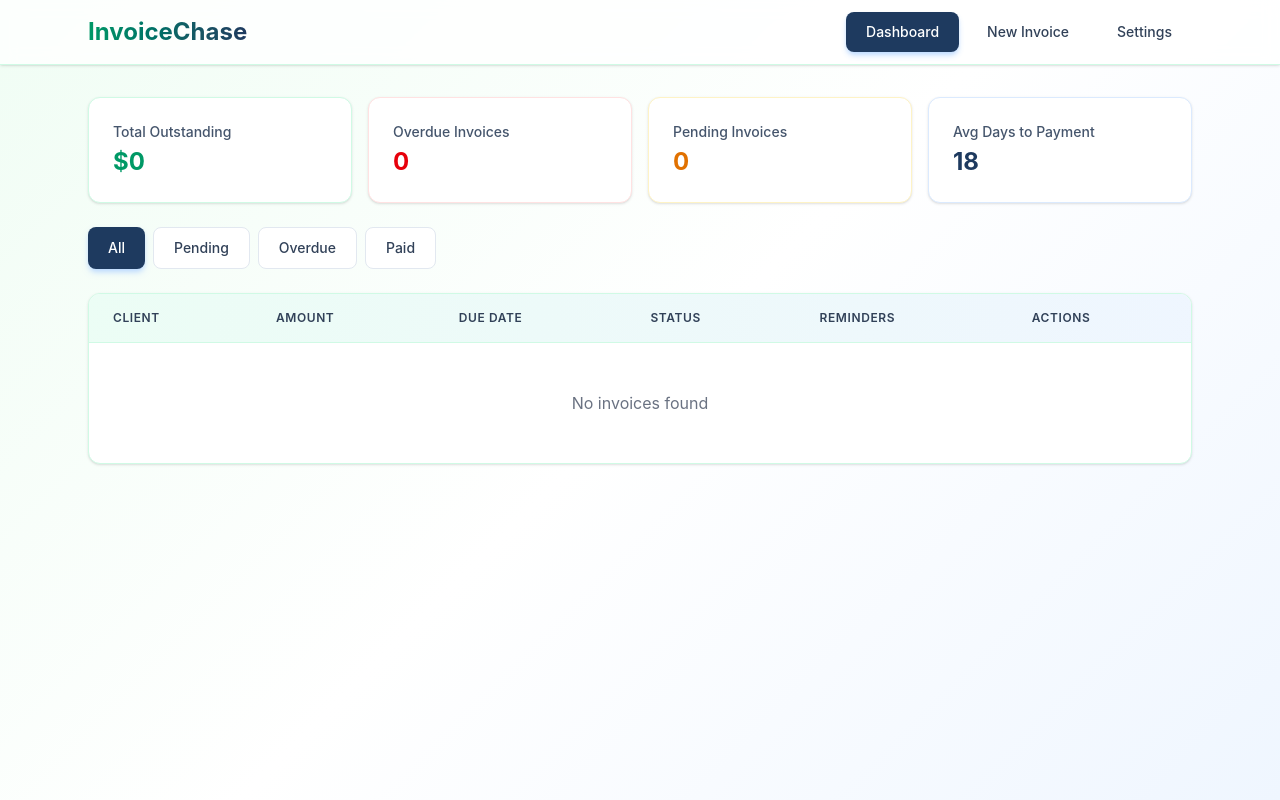
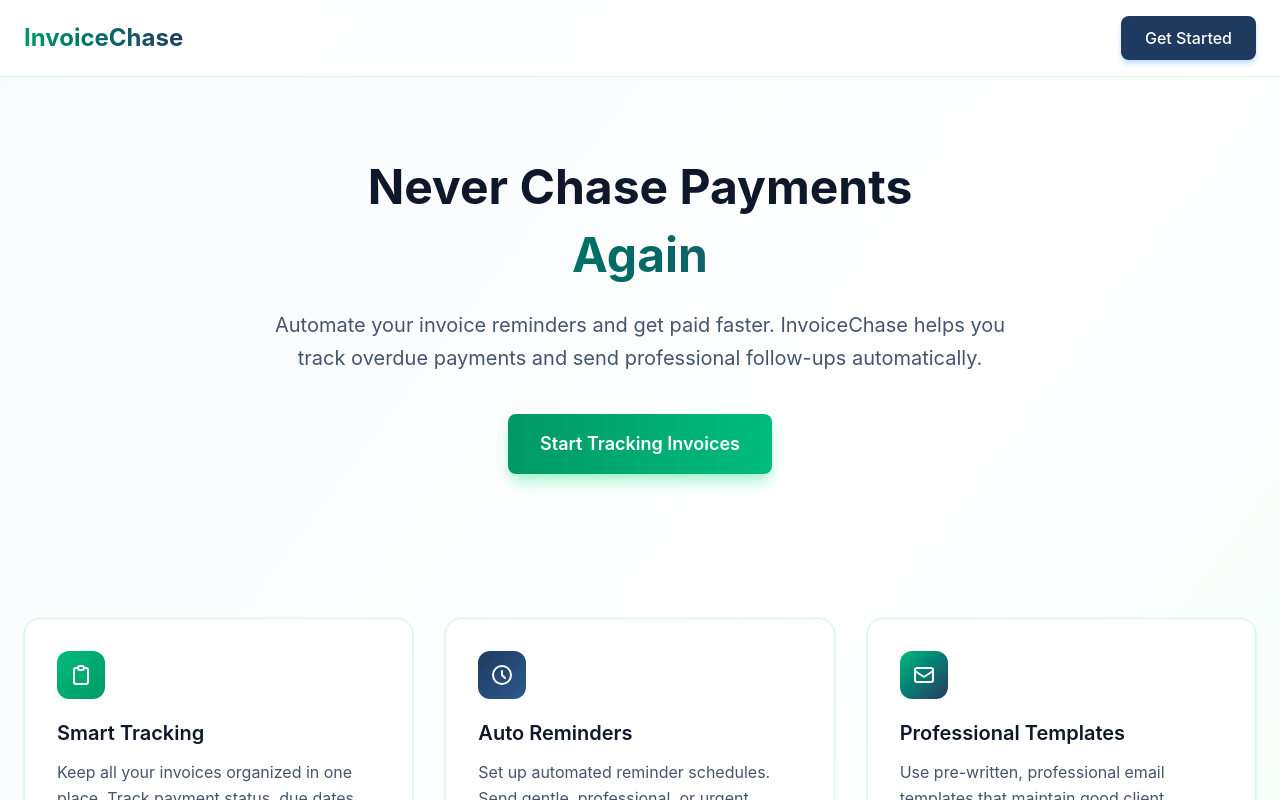
Before and after one commit to null-shot-apps/invoice-chase, a Next.js app in the folder packages/new-web-app-room/: page / in a window 1280 px wide. Built offline with nearby package versions, Linux system fonts and the light colour scheme.

Commit message:
AI chat session: Updated code and files

```diff
--- /dev/null
+++ b/packages/new-web-app-room/src/app/dashboard/page.tsx
@@ -0,0 +1,63 @@
+'use client';
+
+import { useState } from 'react';
+import Dashboard from '@/components/Dashboard';
+import InvoiceForm from '@/components/InvoiceForm';
+import ReminderSettings from '@/components/ReminderSettings';
+import Link from 'next/link';
+
+export default function DashboardPage() {
+  const [activeTab, setActiveTab] = useState<'dashboard' | 'new-invoice' | 'settings'>('dashboard');
+
+  return (
+    <div className="min-h-screen max-h-screen overflow-y-auto">
+      <nav className="bg-white/80 backdrop-blur-sm border-b border-emerald-100 shadow-sm">
+        <div className="max-w-6xl mx-auto px-6">
+          <div className="flex items-center justify-between h-16">
+            <Link href="/" className="text-2xl font-bold bg-gradient-to-r from-emerald-600 to-[#1e3a5f] bg-clip-text text-transparent hover:opacity-80 transition-opacity">
+              InvoiceChase
+            </Link>
+            <div className="flex gap-2">
+              <button
+                onClick={() => setActiveTab('dashboard')}
+                className={`px-5 py-2.5 text-sm font-medium rounded-lg transition-all duration-200 ${
+                  activeTab === 'dashboard'
+                    ? 'bg-[#1e3a5f] text-white shadow-md shadow-blue-200'
+                    : 'text-slate-700 hover:bg-emerald-50 hover:text-emerald-700'
+                }`}
+              >
+                Dashboard
+              </button>
+              <button
+                onClick={() => setActiveTab('new-invoice')}
+                className={`px-5 py-2.5 text-sm font-medium rounded-lg transition-all duration-200 ${
+                  activeTab === 'new-invoice'
+                    ? 'bg-[#1e3a5f] text-white shadow-md shadow-blue-200'
+                    : 'text-slate-700 hover:bg-emerald-50 hover:text-emerald-700'
+                }`}
+              >
+                New Invoice
+              </button>
+              <button
+                onClick={() => setActiveTab('settings')}
+                className={`px-5 py-2.5 text-sm font-medium rounded-lg transition-all duration-200 ${
+                  activeTab === 'settings'
+                    ? 'bg-[#1e3a5f] text-white shadow-md shadow-blue-200'
+                    : 'text-slate-700 hover:bg-emerald-50 hover:text-emerald-700'
+                }`}
+              >
+                Settings
+              </button>
+            </div>
+          </div>
+        </div>
+      </nav>
+
+      <main className="max-w-6xl mx-auto px-6 py-8">
+        {activeTab === 'dashboard' && <Dashboard />}
+        {activeTab === 'new-invoice' && <InvoiceForm />}
+        {activeTab === 'settings' && <ReminderSettings />}
+      </main>
+    </div>
+  );
+}
--- a/packages/new-web-app-room/src/app/page.tsx
+++ b/packages/new-web-app-room/src/app/page.tsx
@@ -1,60 +1,134 @@
 'use client';
 
-import { useState } from 'react';
-import Dashboard from '@/components/Dashboard';
-import InvoiceForm from '@/components/InvoiceForm';
-import ReminderSettings from '@/components/ReminderSettings';
+import Link from 'next/link';
 
-export default function InvoiceChase() {
-  const [activeTab, setActiveTab] = useState<'dashboard' | 'new-invoice' | 'settings'>('dashboard');
+export default function LandingPage() {
+  return (
+    <div className="min-h-screen bg-gradient-to-br from-slate-50 via-white to-emerald-50">
+      {/* Header */}
+      <header className="border-b border-emerald-100 bg-white/80 backdrop-blur-sm">
+        <div className="max-w-7xl mx-auto px-6 py-4 flex items-center justify-between">
+          <h1 className="text-2xl font-bold bg-gradient-to-r from-emerald-600 to-[#1e3a5f] bg-clip-text text-transparent">
+            InvoiceChase
+          </h1>
+          <Link
+            href="/dashboard"
+            className="px-6 py-2.5 bg-[#1e3a5f] text-white rounded-lg font-medium hover:bg-[#152d47] transition-colors shadow-md shadow-blue-200"
+          >
+            Get Started
+          </Link>
+        </div>
+      </header>
 
-  return (
-    <div className="min-h-screen max-h-screen overflow-y-auto">
-      <nav className="bg-white/80 backdrop-blur-sm border-b border-emerald-100 shadow-sm">
-        <div className="max-w-6xl mx-auto px-6">
-          <div className="flex items-center justify-between h-16">
-            <h1 className="text-2xl font-bold bg-gradient-to-r from-emerald-600 to-[#1e3a5f] bg-clip-text text-transparent">InvoiceChase</h1>
-            <div className="flex gap-2">
-              <button
-                onClick={() => setActiveTab('dashboard')}
-                className={`px-5 py-2.5 text-sm font-medium rounded-lg transition-all duration-200 ${
-                  activeTab === 'dashboard'
-                    ? 'bg-[#1e3a5f] text-white shadow-md shadow-blue-200'
-                    : 'text-slate-700 hover:bg-emerald-50 hover:text-emerald-700'
-                }`}
-              >
-                Dashboard
-              </button>
-              <button
-                onClick={() => setActiveTab('new-invoice')}
-                className={`px-5 py-2.5 text-sm font-medium rounded-lg transition-all duration-200 ${
-                  activeTab === 'new-invoice'
-                    ? 'bg-[#1e3a5f] text-white shadow-md shadow-blue-200'
-                    : 'text-slate-700 hover:bg-emerald-50 hover:text-emerald-700'
-                }`}
-              >
-                New Invoice
-              </button>
-              <button
-                onClick={() => setActiveTab('settings')}
-                className={`px-5 py-2.5 text-sm font-medium rounded-lg transition-all duration-200 ${
-                  activeTab === 'settings'
-                    ? 'bg-[#1e3a5f] text-white shadow-md shadow-blue-200'
-                    : 'text-slate-700 hover:bg-emerald-50 hover:text-emerald-700'
-                }`}
-              >
-                Settings
-              </button>
+      {/* Hero Section */}
+      <section className="max-w-7xl mx-auto px-6 py-20 text-center">
+        <div className="max-w-3xl mx-auto">
+          <h2 className="text-5xl font-bold text-slate-900 mb-6 leading-tight">
+            Never Chase Payments
+            <span className="block mt-2 bg-gradient-to-r from-emerald-600 to-[#1e3a5f] bg-clip-text text-transparent">
+              Again
+            </span>
+          </h2>
+          <p className="text-xl text-slate-600 mb-10 leading-relaxed">
+            Automate your invoice reminders and get paid faster. InvoiceChase helps you track overdue payments and send professional follow-ups automatically.
+          </p>
+          <Link
+            href="/dashboard"
+            className="inline-block px-8 py-4 bg-gradient-to-r from-emerald-600 to-emerald-500 text-white rounded-lg font-semibold text-lg hover:from-emerald-700 hover:to-emerald-600 transition-all shadow-lg shadow-emerald-200 hover:shadow-xl hover:shadow-emerald-300 transform hover:-translate-y-0.5"
+          >
+            Start Tracking Invoices
+          </Link>
+        </div>
+      </section>
+
+      {/* Features Section */}
+      <section className="max-w-7xl mx-auto px-6 py-16">
+        <div className="grid md:grid-cols-3 gap-8">
+          {/* Feature 1 */}
+          <div className="bg-white rounded-2xl p-8 shadow-sm border border-emerald-100 hover:shadow-md transition-shadow">
+            <div className="w-12 h-12 bg-gradient-to-br from-emerald-500 to-emerald-600 rounded-xl flex items-center justify-center mb-5">
+              <svg className="w-6 h-6 text-white" fill="none" stroke="currentColor" viewBox="0 0 24 24">
+                <path strokeLinecap="round" strokeLinejoin="round" strokeWidth={2} d="M9 5H7a2 2 0 00-2 2v12a2 2 0 002 2h10a2 2 0 002-2V7a2 2 0 00-2-2h-2M9 5a2 2 0 002 2h2a2 2 0 002-2M9 5a2 2 0 012-2h2a2 2 0 012 2" />
+              </svg>
+            </div>
+            <h3 className="text-xl font-semibold text-slate-900 mb-3">Smart Tracking</h3>
+            <p className="text-slate-600 leading-relaxed">
+              Keep all your invoices organized in one place. Track payment status, due dates, and amounts effortlessly.
+            </p>
+          </div>
+
+          {/* Feature 2 */}
+          <div className="bg-white rounded-2xl p-8 shadow-sm border border-emerald-100 hover:shadow-md transition-shadow">
+            <div className="w-12 h-12 bg-gradient-to-br from-[#1e3a5f] to-[#2d5a8f] rounded-xl flex items-center justify-center mb-5">
+              <svg className="w-6 h-6 text-white" fill="none" stroke="currentColor" viewBox="0 0 24 24">
+                <path strokeLinecap="round" strokeLinejoin="round" strokeWidth={2} d="M12 8v4l3 3m6-3a9 9 0 11-18 0 9 9 0 0118 0z" />
+              </svg>
+            </div>
+            <h3 className="text-xl font-semibold text-slate-900 mb-3">Auto Reminders</h3>
+            <p className="text-slate-600 leading-relaxed">
+              Set up automated reminder schedules. Send gentle, professional, or urgent follow-ups based on how overdue the payment is.
+            </p>
+          </div>
+
+          {/* Feature 3 */}
+          <div className="bg-white rounded-2xl p-8 shadow-sm border border-emerald-100 hover:shadow-md transition-shadow">
+            <div className="w-12 h-12 bg-gradient-to-br from-emerald-500 to-[#1e3a5f] rounded-xl flex items-center justify-center mb-5">
+              <svg className="w-6 h-6 text-white" fill="none" stroke="currentColor" viewBox="0 0 24 24">
+                <path strokeLinecap="round" strokeLinejoin="round" strokeWidth={2} d="M3 8l7.89 5.26a2 2 0 002.22 0L21 8M5 19h14a2 2 0 002-2V7a2 2 0 00-2-2H5a2 2 0 00-2 2v10a2 2 0 002 2z" />
+              </svg>
+            </div>
+            <h3 className="text-xl font-semibold text-slate-900 mb-3">Professional Templates</h3>
+            <p className="text-slate-600 leading-relaxed">
+              Use pre-written, professional email templates that maintain good client relationships while getting results.
+            </p>
+          </div>
+        </div>
+      </section>
+
+      {/* Stats Section */}
+      <section className="max-w-7xl mx-auto px-6 py-16">
+        <div className="bg-gradient-to-r from-[#1e3a5f] to-[#2d5a8f] rounded-3xl p-12 text-white">
+          <div className="grid md:grid-cols-3 gap-8 text-center">
+            <div>
+              <div className="text-4xl font-bold mb-2">2x</div>
+              <div className="text-emerald-200">Faster Payments</div>
+            </div>
+            <div>
+              <div className="text-4xl font-bold mb-2">90%</div>
+              <div className="text-emerald-200">Response Rate</div>
+            </div>
+            <div>
+              <div className="text-4xl font-bold mb-2">100%</div>
+              <div className="text-emerald-200">Automated</div>
             </div>
           </div>
         </div>
-      </nav>
+      </section>
 
-      <main className="max-w-6xl mx-auto px-6 py-8">
-        {activeTab === 'dashboard' && <Dashboard />}
-        {activeTab === 'new-invoice' && <InvoiceForm />}
-        {activeTab === 'settings' && <ReminderSettings />}
-      </main>
+      {/* CTA Section */}
+      <section className="max-w-7xl mx-auto px-6 py-20 text-center">
+        <div className="max-w-2xl mx-auto">
+          <h2 className="text-4xl font-bold text-slate-900 mb-6">
+            Ready to Get Paid Faster?
+          </h2>
+          <p className="text-lg text-slate-600 mb-8">
+            Join thousands of freelancers and businesses who never worry about chasing payments anymore.
+          </p>
+          <Link
+            href="/dashboard"
+            className="inline-block px-8 py-4 bg-gradient-to-r from-emerald-600 to-emerald-500 text-white rounded-lg font-semibold text-lg hover:from-emerald-700 hover:to-emerald-600 transition-all shadow-lg shadow-emerald-200 hover:shadow-xl hover:shadow-emerald-300 transform hover:-translate-y-0.5"
+          >
+            Start Free Today
+          </Link>
+        </div>
+      </section>
+
+      {/* Footer */}
+      <footer className="border-t border-emerald-100 bg-white/80 backdrop-blur-sm">
+        <div className="max-w-7xl mx-auto px-6 py-8 text-center text-slate-600">
+          <p>&copy; 2024 InvoiceChase. Never chase payments again.</p>
+        </div>
+      </footer>
     </div>
   );
 }
```
